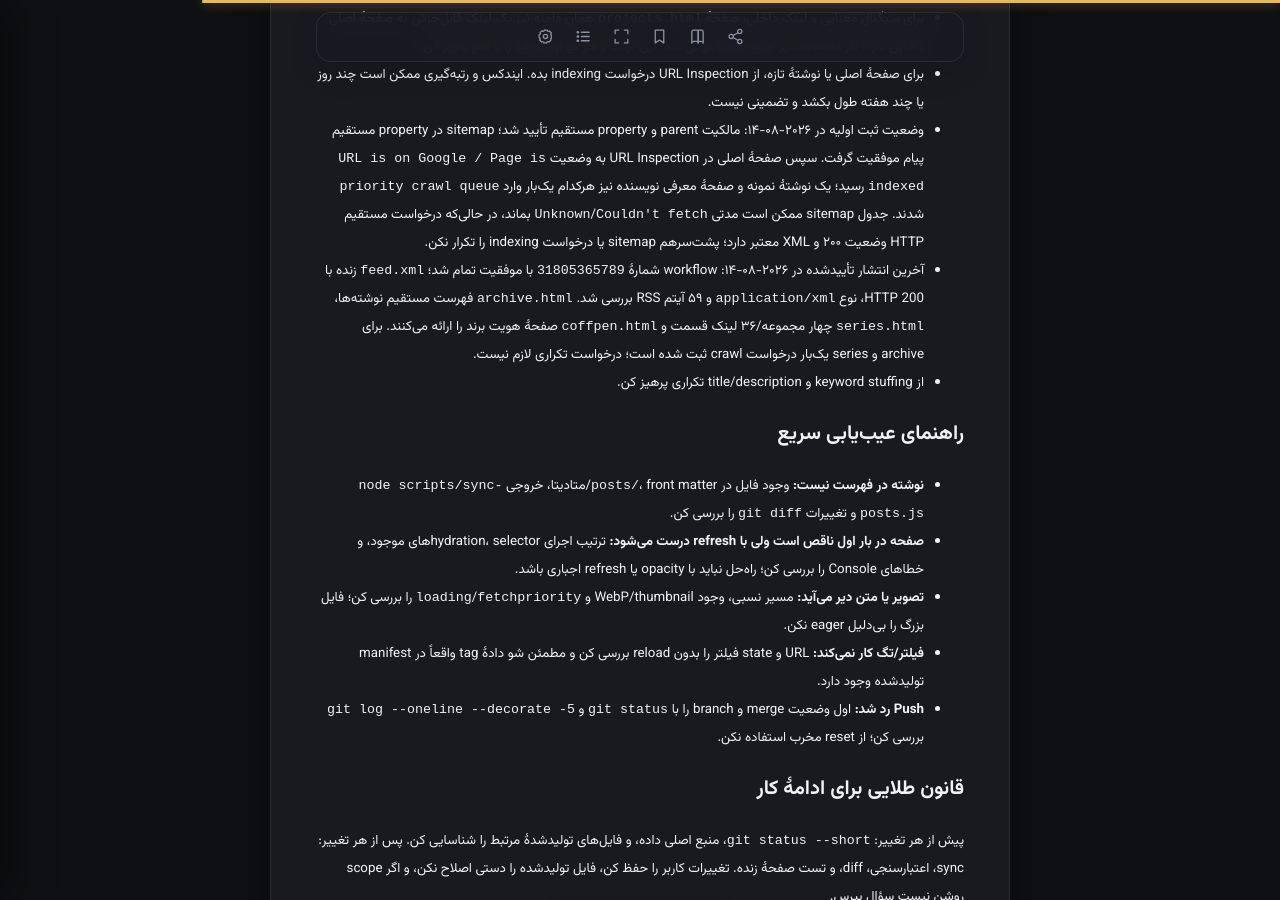
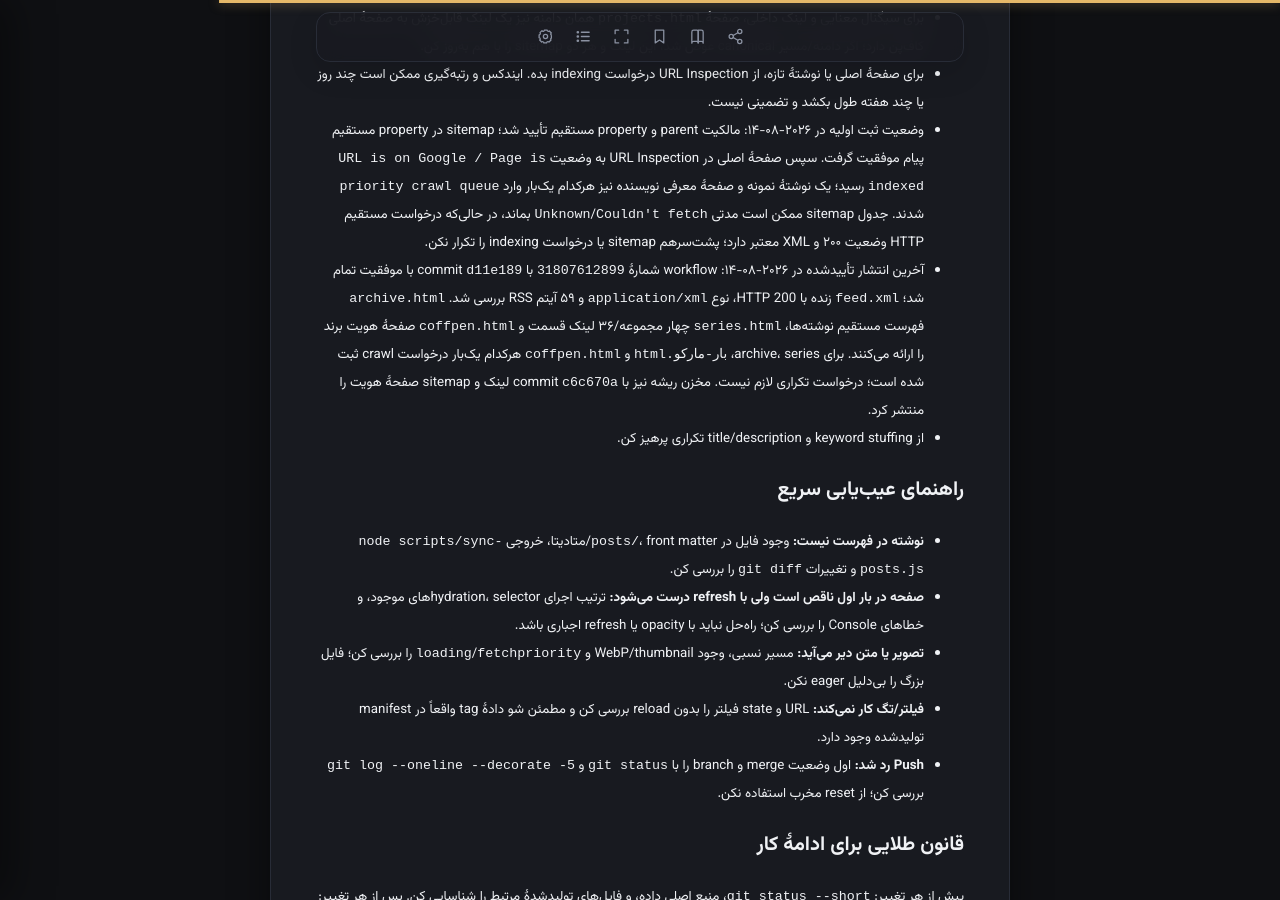
Before and after one commit to Soheil-Aghayani/Coffpen, a Jekyll site: the page built from CODEX_PROJECT_NOTES.md, in a window 1280 px wide and 900 px high, scrolled down 3368 px. Built offline with Jekyll 4.4.1, drawn with Linux system fonts in a browser that asks for light colours; our own code applies the rules of GitHub Pages for plain Markdown files; some of the changed text lies outside the part shown.

Commit message:
Record brand indexing workflow

```diff
--- a/CODEX_PROJECT_NOTES.md
+++ b/CODEX_PROJECT_NOTES.md
@@ -75,7 +75,7 @@
 - برای سیگنال معنایی و لینک داخلی، صفحهٔ `projects.html` همان دامنه نیز یک لینک قابل‌خزش به صفحهٔ اصلی کاف‌پن دارد؛ اگر دامنه/مسیر canonical عوض شد، این لینک و هر دو sitemap را با هم به‌روز کن.
 - برای صفحهٔ اصلی یا نوشتهٔ تازه، از URL Inspection درخواست indexing بده. ایندکس و رتبه‌گیری ممکن است چند روز یا چند هفته طول بکشد و تضمینی نیست.
 - وضعیت ثبت اولیه در ۲۰۲۶-۰۸-۱۴: مالکیت parent و property مستقیم تأیید شد؛ sitemap در property مستقیم پیام موفقیت گرفت. سپس صفحهٔ اصلی در URL Inspection به وضعیت `URL is on Google / Page is indexed` رسید؛ یک نوشتهٔ نمونه و صفحهٔ معرفی نویسنده نیز هرکدام یک‌بار وارد `priority crawl queue` شدند. جدول sitemap ممکن است مدتی `Unknown`/`Couldn't fetch` بماند، در حالی‌که درخواست مستقیم HTTP وضعیت ۲۰۰ و XML معتبر دارد؛ پشت‌سرهم sitemap یا درخواست indexing را تکرار نکن.
-- آخرین انتشار تأییدشده در ۲۰۲۶-۰۸-۱۴: workflow شمارهٔ `31805365789` با موفقیت تمام شد؛ `feed.xml` زنده با HTTP 200، نوع `application/xml` و ۵۹ آیتم RSS بررسی شد. `archive.html` فهرست مستقیم نوشته‌ها، `series.html` چهار مجموعه/۳۶ لینک قسمت و `coffpen.html` صفحهٔ هویت برند را ارائه می‌کنند. برای archive و series یک‌بار درخواست crawl ثبت شده است؛ درخواست تکراری لازم نیست.
+- آخرین انتشار تأییدشده در ۲۰۲۶-۰۸-۱۴: workflow شمارهٔ `31807612899` با commit `d11e189` با موفقیت تمام شد؛ `feed.xml` زنده با HTTP 200، نوع `application/xml` و ۵۹ آیتم RSS بررسی شد. `archive.html` فهرست مستقیم نوشته‌ها، `series.html` چهار مجموعه/۳۶ لینک قسمت و `coffpen.html` صفحهٔ هویت برند را ارائه می‌کنند. برای archive، series، `بار-مارکو.html` و `coffpen.html` هرکدام یک‌بار درخواست crawl ثبت شده است؛ درخواست تکراری لازم نیست. مخزن ریشه نیز با commit `c6c670a` لینک و sitemap صفحهٔ هویت را منتشر کرد.
 - از keyword stuffing و title/description تکراری پرهیز کن.
 
 ## راهنمای عیب‌یابی سریع
```
